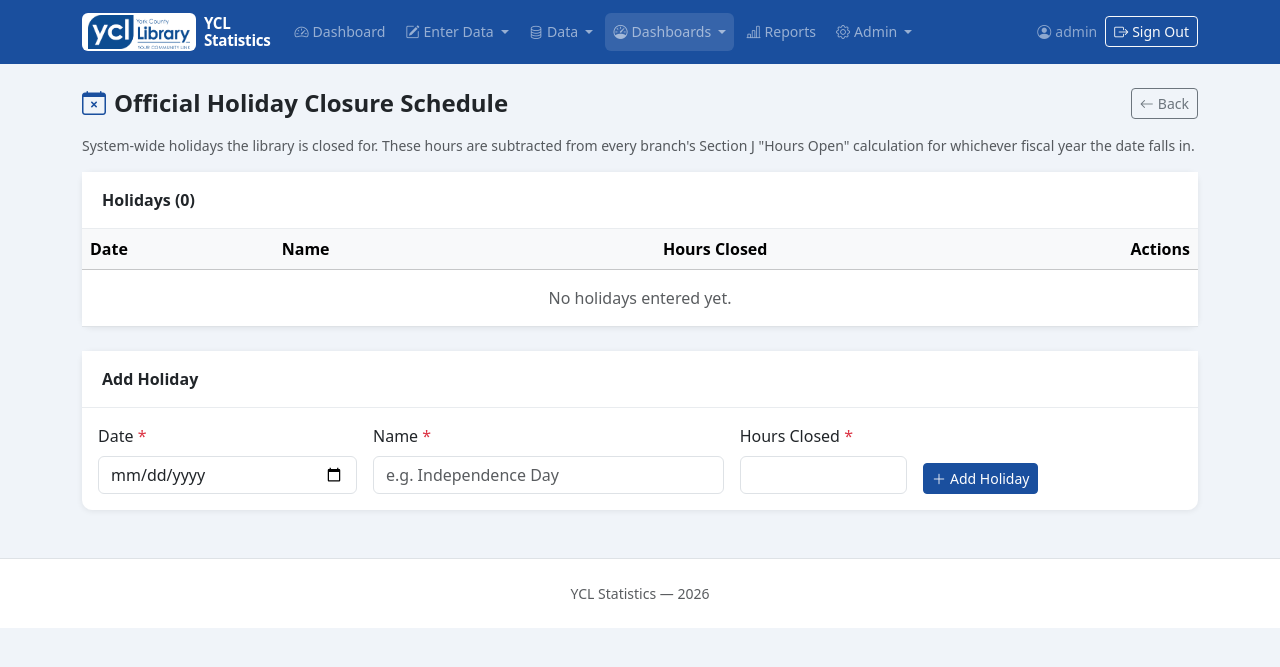
After one commit to mdcasa/librarystats-ycl, a Flask app: page /annual-survey/holidays in a window 1280 px wide. The commit adds this page. Shown: the top 667 px of the page. Run offline with Flask 3, Linux system fonts and the light colour scheme; a user stored in the database is signed in; data comes from the database, SQL or seed files in the repository; data that the repository does not hold is empty.

Commit message:
Add Section J outlet Hours/Weeks Open reporting
Adds automatic calculation of the SC State Library survey's Section J
(actual hours an outlet was open) per branch per fiscal year: scheduled
hours minus the official holiday closure schedule minus logged
unexpected closures. Includes a small admin page to maintain the
holiday closure calendar, which starts empty pending the official
dates.

```diff
--- a/app.py
+++ b/app.py
@@ -2654,7 +2654,7 @@ def admin_user_toggle(user_id):
 
 # ── Annual Survey Dashboard ───────────────────────────────────────────────────
 
-from models import AnnualSurveyMetric, AnnualSurveyValue
+from models import AnnualSurveyMetric, AnnualSurveyValue, HolidayClosure, OutletScheduledHours, SectionJOutletData
 
 _ANNUAL_CHART_METRICS = [
     'Annual Library Visits (gate count)',
@@ -2973,6 +2973,145 @@ def annual_survey_calculate_bulk():
     flash(f'{total} metrics auto-calculated across {len(years)} fiscal year(s): '
           + ', '.join(f'FY{y}' for y in sorted(years)) + '.', 'success')
     return redirect(url_for('annual_survey_dashboard'))
+
+
+# ── Section J: Outlet Hours/Weeks Open ───────────────────────────────────────
+
+def _fy_date_range(fy_year):
+    """Jul 1 of fy_year-1 through Jun 30 of fy_year, matching the FY convention
+    already used by report_quarterly_ref and the rest of the app."""
+    from datetime import date
+    return date(fy_year - 1, 7, 1), date(fy_year, 6, 30)
+
+
+def _outlet_branches():
+    """Real public-service outlets for Section J (excludes admin/backoffice, desks, lockers, system-wide)."""
+    return (Branch.query.filter_by(is_active=True, is_desk=False)
+            .filter(~Branch.name.ilike('%locker%'),
+                    ~Branch.name.in_(['YCL (System Wide)', 'Administration']))
+            .order_by(Branch.name).all())
+
+
+@app.route('/annual-survey/<int:year>/section-j', methods=['GET', 'POST'])
+def annual_survey_section_j(year):
+    branches = _outlet_branches()
+    fy_start, fy_end = _fy_date_range(year)
+
+    holiday_hours = db.session.query(db.func.coalesce(db.func.sum(HolidayClosure.hours_closed), 0)).filter(
+        HolidayClosure.closure_date >= fy_start,
+        HolidayClosure.closure_date <= fy_end,
+    ).scalar()
+
+    if request.method == 'POST':
+        for b in branches:
+            scheduled = request.form.get(f'scheduled_{b.id}', type=float)
+            weeks     = request.form.get(f'weeks_{b.id}', type=float)
+            if scheduled is None:
+                continue
+            weeks = weeks if weeks is not None else 52
+
+            sh = OutletScheduledHours.query.filter_by(branch_id=b.id, fiscal_year=year).first()
+            if sh:
+                sh.scheduled_hours = scheduled
+                sh.submitted_by = current_user.username
+            else:
+                db.session.add(OutletScheduledHours(
+                    branch_id=b.id, fiscal_year=year,
+                    scheduled_hours=scheduled, submitted_by=current_user.username,
+                ))
+
+            unexpected_hours = db.session.query(
+                db.func.coalesce(db.func.sum(BranchClosure.hours_closed), 0)
+            ).filter(
+                BranchClosure.branch_id == b.id,
+                BranchClosure.closure_date >= fy_start,
+                BranchClosure.closure_date <= fy_end,
+            ).scalar()
+
+            hours_open = scheduled - holiday_hours - unexpected_hours
+
+            sj = SectionJOutletData.query.filter_by(branch_id=b.id, fiscal_year=year).first()
+            if sj:
+                sj.hours_open = hours_open
+                sj.weeks_open = weeks
+                sj.saved_by = current_user.username
+            else:
+                db.session.add(SectionJOutletData(
+                    branch_id=b.id, fiscal_year=year,
+                    hours_open=hours_open, weeks_open=weeks, saved_by=current_user.username,
+                ))
+
+        db.session.commit()
+        flash(f'Section J data saved for FY{year}.', 'success')
+        return redirect(url_for('annual_survey_section_j', year=year))
+
+    scheduled_by_branch = {sh.branch_id: sh for sh in
+                            OutletScheduledHours.query.filter_by(fiscal_year=year).all()}
+    saved_by_branch = {sj.branch_id: sj for sj in
+                        SectionJOutletData.query.filter_by(fiscal_year=year).all()}
+
+    rows = []
+    for b in branches:
+        sh = scheduled_by_branch.get(b.id)
+        unexpected_hours = db.session.query(
+            db.func.coalesce(db.func.sum(BranchClosure.hours_closed), 0)
+        ).filter(
+            BranchClosure.branch_id == b.id,
+            BranchClosure.closure_date >= fy_start,
+            BranchClosure.closure_date <= fy_end,
+        ).scalar()
+        sj = saved_by_branch.get(b.id)
+        rows.append({
+            'branch': b,
+            'scheduled_hours': sh.scheduled_hours if sh else None,
+            'holiday_hours': holiday_hours,
+            'unexpected_hours': unexpected_hours,
+            'hours_open': sj.hours_open if sj else None,
+            'weeks_open': sj.weeks_open if sj else 52,
+        })
+
+    all_years = sorted({sh.fiscal_year for sh in OutletScheduledHours.query.all()} | {year}, reverse=True)
+
+    return render_template('annual/section_j.html',
+                           year=year,
+                           all_years=all_years,
+                           rows=rows,
+                           holiday_hours=holiday_hours)
+
+
+@app.route('/annual-survey/holidays', methods=['GET', 'POST'])
+def annual_survey_holidays():
+    if request.method == 'POST':
+        closure_date = request.form.get('closure_date', '').strip()
+        name = request.form.get('name', '').strip()
+        hours = request.form.get('hours_closed', type=float)
+        if not closure_date or not name or hours is None:
+            flash('Date, name, and hours closed are all required.', 'danger')
+        else:
+            try:
+                parsed_date = datetime.strptime(closure_date, '%Y-%m-%d').date()
+            except ValueError:
+                flash('Invalid date.', 'danger')
+                return redirect(url_for('annual_survey_holidays'))
+            if HolidayClosure.query.filter_by(closure_date=parsed_date).first():
+                flash(f'A holiday closure is already recorded for {parsed_date}.', 'danger')
+            else:
+                db.session.add(HolidayClosure(closure_date=parsed_date, name=name, hours_closed=hours))
+                db.session.commit()
+                flash('Holiday closure added.', 'success')
+        return redirect(url_for('annual_survey_holidays'))
+
+    holidays = HolidayClosure.query.order_by(HolidayClosure.closure_date).all()
+    return render_template('annual/holidays.html', holidays=holidays)
+
+
+@app.route('/annual-survey/holidays/<int:holiday_id>/delete', methods=['POST'])
+def annual_survey_holiday_delete(holiday_id):
+    holiday = HolidayClosure.query.get_or_404(holiday_id)
+    db.session.delete(holiday)
+    db.session.commit()
+    flash('Holiday closure removed.', 'info')
+    return redirect(url_for('annual_survey_holidays'))
 
 
 def _overview_fy_stats():
--- /dev/null
+++ b/templates/annual/holidays.html
@@ -0,0 +1,78 @@
+{% extends 'base.html' %}
+{% block title %}Holiday Closure Schedule – Library Stats{% endblock %}
+
+{% block content %}
+<div class="d-flex align-items-center justify-content-between mb-3 flex-wrap gap-2">
+  <h1 class="h4 fw-bold mb-0">
+    <i class="bi bi-calendar-x me-2 text-primary"></i>Official Holiday Closure Schedule
+  </h1>
+  <a href="#" onclick="history.back()" class="btn btn-outline-secondary btn-sm">
+    <i class="bi bi-arrow-left me-1"></i>Back
+  </a>
+</div>
+
+<p class="text-muted small">
+  System-wide holidays the library is closed for. These hours are subtracted from every branch's
+  Section J "Hours Open" calculation for whichever fiscal year the date falls in.
+</p>
+
+{# ── Holidays list ── #}
+<div class="card mb-4">
+  <div class="card-header-custom fw-semibold">Holidays ({{ holidays|length }})</div>
+  <div class="table-responsive">
+    <table class="table mb-0 align-middle">
+      <thead class="table-light">
+        <tr>
+          <th>Date</th>
+          <th>Name</th>
+          <th class="text-center">Hours Closed</th>
+          <th class="text-end">Actions</th>
+        </tr>
+      </thead>
+      <tbody>
+        {% for h in holidays %}
+        <tr>
+          <td>{{ h.closure_date.strftime('%b %d, %Y') }}</td>
+          <td>{{ h.name }}</td>
+          <td class="text-center">{{ h.display_hours }}</td>
+          <td class="text-end">
+            <form method="post" action="{{ url_for('annual_survey_holiday_delete', holiday_id=h.id) }}"
+                  class="d-inline" onsubmit="return confirm('Remove {{ h.name }}?')">
+              <button class="btn btn-xs btn-outline-danger">Delete</button>
+            </form>
+          </td>
+        </tr>
+        {% else %}
+        <tr><td colspan="4" class="text-center text-muted py-3">No holidays entered yet.</td></tr>
+        {% endfor %}
+      </tbody>
+    </table>
+  </div>
+</div>
+
+{# ── Add holiday ── #}
+<div class="card">
+  <div class="card-header-custom fw-semibold">Add Holiday</div>
+  <div class="card-body">
+    <form method="post" action="{{ url_for('annual_survey_holidays') }}" class="row g-3">
+      <div class="col-md-3">
+        <label class="form-label">Date <span class="text-danger">*</span></label>
+        <input type="date" name="closure_date" class="form-control" required>
+      </div>
+      <div class="col-md-4">
+        <label class="form-label">Name <span class="text-danger">*</span></label>
+        <input type="text" name="name" class="form-control" placeholder="e.g. Independence Day" required>
+      </div>
+      <div class="col-md-2">
+        <label class="form-label">Hours Closed <span class="text-danger">*</span></label>
+        <input type="number" name="hours_closed" step="0.5" min="0" max="24" class="form-control" required>
+      </div>
+      <div class="col-md-3 d-flex align-items-end">
+        <button type="submit" class="btn btn-primary btn-sm">
+          <i class="bi bi-plus-lg me-1"></i>Add Holiday
+        </button>
+      </div>
+    </form>
+  </div>
+</div>
+{% endblock %}
--- a/templates/base.html
+++ b/templates/base.html
@@ -98,7 +98,8 @@
 {% set ep = request.endpoint or '' %}
 {% set _enter   = ['ill_entry','icl_entry','entry_create','entry_edit','entry_delete'] %}
 {% set _data    = ['upload_data','entries_list','entry_view'] %}
-{% set _dash    = ['director_dashboard','annual_survey_dashboard','annual_survey_enter','annual_survey_calculate'] %}
+{% set _dash    = ['director_dashboard','annual_survey_dashboard','annual_survey_enter','annual_survey_calculate',
+                   'annual_survey_section_j','annual_survey_holidays'] %}
 {% set _reports = ['report_monthly_stats','report_monthly','report_fiscal','report_trend',
                    'report_yoy','report_quarterly_ref','report_online','report_overview','report_impact',
                    'report_branch_summary'] %}
@@ -190,6 +191,14 @@
             <li><a class="dropdown-item {% if ep == 'annual_survey_dashboard' %}active{% endif %}"
                    href="{{ url_for('annual_survey_dashboard') }}">
               <i class="bi bi-bar-chart-steps me-2 text-primary"></i>Annual Survey
+            </a></li>
+            <li><a class="dropdown-item {% if ep == 'annual_survey_section_j' %}active{% endif %}"
+                   href="{{ url_for('annual_survey_section_j', year=now.year) }}">
+              <i class="bi bi-clock-history me-2 text-primary"></i>Section J — Outlet Hours
+            </a></li>
+            <li><a class="dropdown-item {% if ep == 'annual_survey_holidays' %}active{% endif %}"
+                   href="{{ url_for('annual_survey_holidays') }}">
+              <i class="bi bi-calendar-x me-2 text-primary"></i>Holiday Schedule
             </a></li>
           </ul>
         </li>
```
Also changed, not shown: models.py (+51 -0 lines), templates/annual/section_j.html (added, +79 -0 lines).
